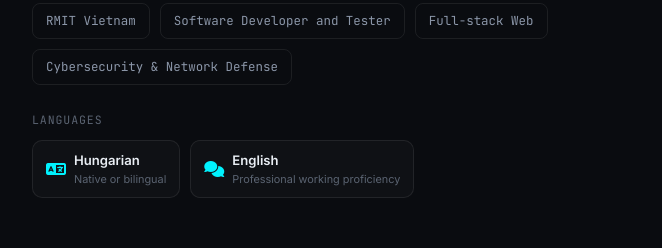
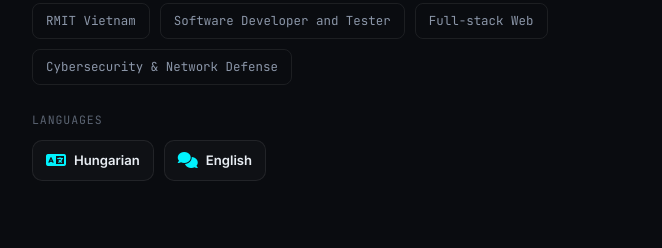
Before and after one commit to molmardo/molmardo.github.io, a plain HTML site: page index.html in a window 1280 px wide. Shown: the part 1434-1682 px from the top of the page, without its empty margins (58-720 px from the left). Drawn offline with nearby package versions, Linux system fonts and the light colour scheme; animation ran at ten frames a second.

Commit message:
Removing unnecessary things

```diff
--- a/index.html
+++ b/index.html
@@ -115,8 +115,8 @@
           <div class="spoken-languages">
             <p data-i18n="about.languagesLabel">Beszélt nyelvek</p>
             <div class="language-chips">
-              <span><i class="fa-solid fa-language"></i><strong data-i18n="about.hungarian">Magyar</strong><small data-i18n="about.hungarianLevel">Anyanyelvi szint</small></span>
-              <span><i class="fa-solid fa-comments"></i><strong data-i18n="about.english">Angol</strong><small data-i18n="about.englishLevel">Szakmai munkanyelv</small></span>
+              <span><i class="fa-solid fa-language"></i><strong data-i18n="about.hungarian">Magyar</strong></span>
+              <span><i class="fa-solid fa-comments"></i><strong data-i18n="about.english">Angol</strong></span>
             </div>
           </div>
         </div>
--- a/js/main.js
+++ b/js/main.js
@@ -31,9 +31,7 @@ const translations = {
       tag2: 'Kiberbiztonság és hálózatvédelem',
       languagesLabel: 'Beszélt nyelvek',
       hungarian: 'Magyar',
-      hungarianLevel: 'Anyanyelvi szint',
-      english: 'Angol',
-      englishLevel: 'Szakmai munkanyelv'
+      english: 'Angol'
     },
     experience: {
       eyebrow: 'Gyakorlati iskolai tapasztalat',
@@ -189,9 +187,7 @@ const translations = {
       tag2: 'Cybersecurity & Network Defense',
       languagesLabel: 'Languages',
       hungarian: 'Hungarian',
-      hungarianLevel: 'Native or bilingual',
-      english: 'English',
-      englishLevel: 'Professional working proficiency'
+      english: 'English'
     },
     experience: {
       eyebrow: 'Practical school experience',
```
Also changed, not shown: 1 other file.
